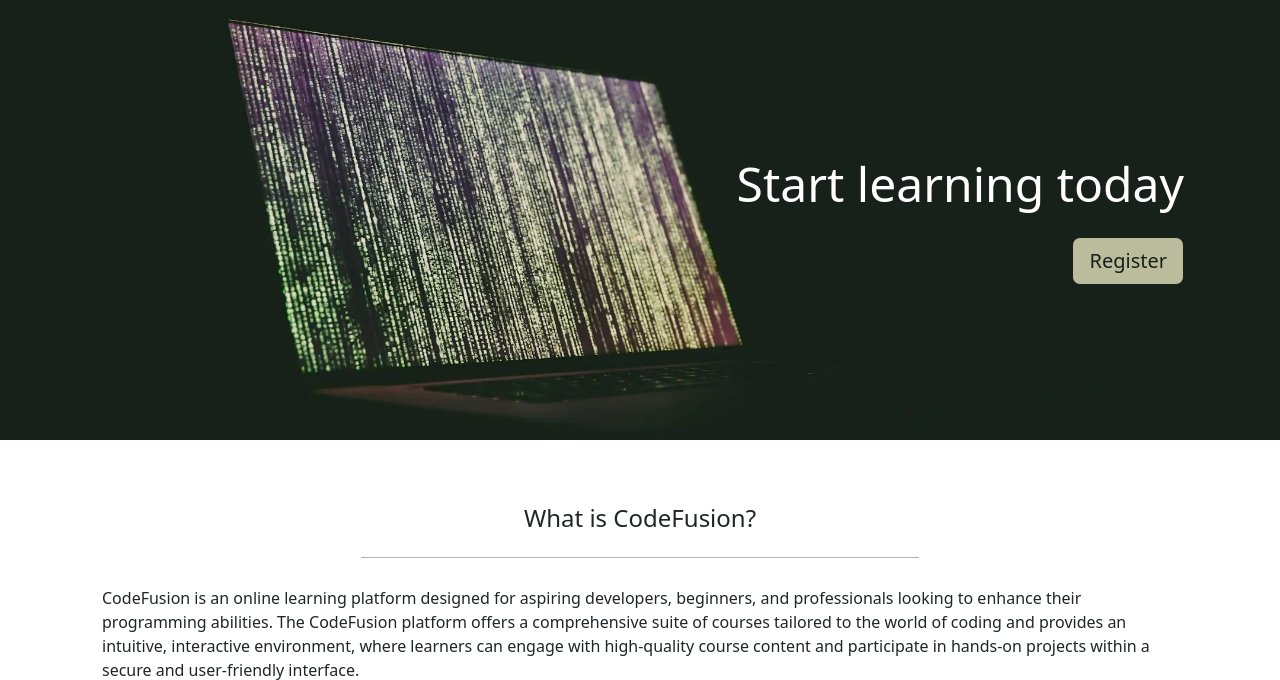
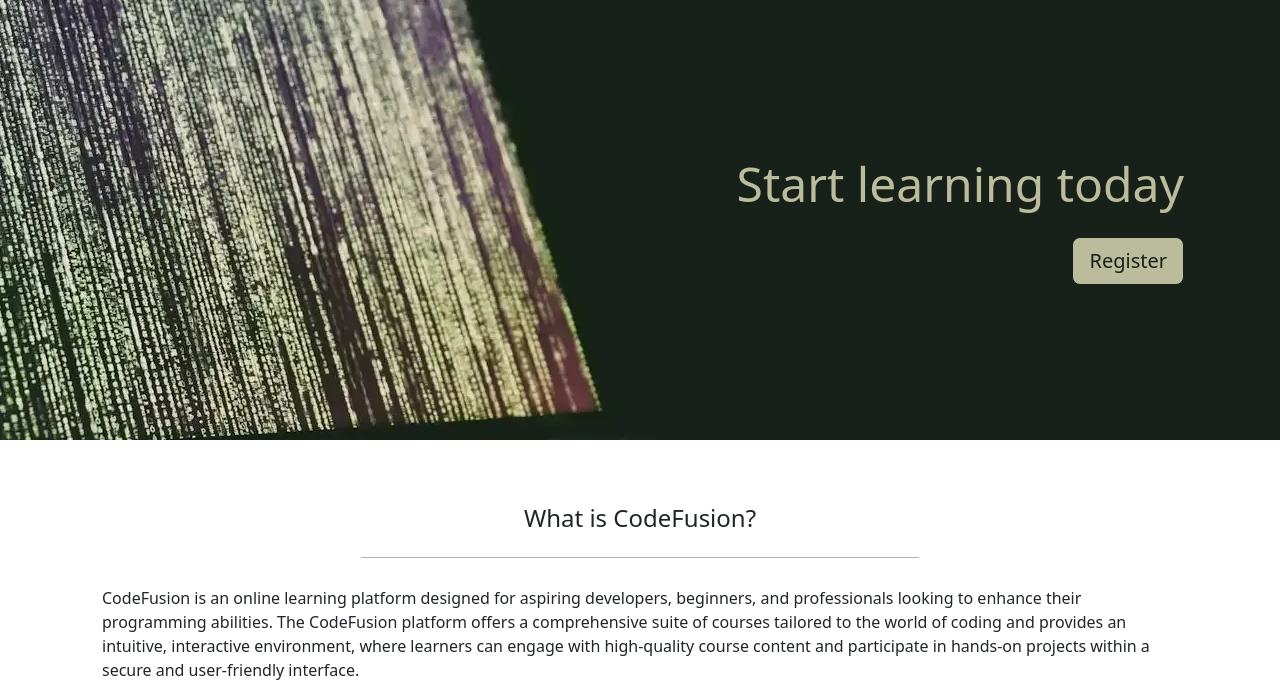
Before and after one commit to GitHubWestie/Milestone-Project-Four, a Django app: page / in a window 1280 px wide. Shown: the part 74-754 px from the top of the page. Run offline with Django 5.2, Linux system fonts and the light colour scheme; some libraries are stand-ins or nearby versions.

Commit message:
feat: Adjusted hero image CSS

```diff
--- a/static/css/style.css
+++ b/static/css/style.css
@@ -51,18 +51,20 @@ a {
 }
 
 .hero {
-    background-image: url('/static/images/hero.webp');
-    background-size: cover;
-    background-position: right;
+    display: flex;
+    align-items: center;
+    justify-content: center;
     height: 55svh;
-    display: flex;
-    justify-content: center;
-    align-items: center;
-    color: white;
+    background:
+        url('/static/images/hero-slim.webp')
+        no-repeat
+        left center
+        #172119;
 }
 
 .header-text {
     font-size: 3rem;
+    color: #bbbc9c;
 }
 
 .action-button {
@@ -206,3 +208,11 @@ footer {
     border: 1px solid var(--stone);
     border-radius: 6px;
 }
+
+/* Media Queries */
+
+@media screen and (max-width: 1440px) {
+    .hero {
+        background-position: right, center;
+    }
+}
```
Also changed, not shown: static/images/hero-slim.webp (added).
